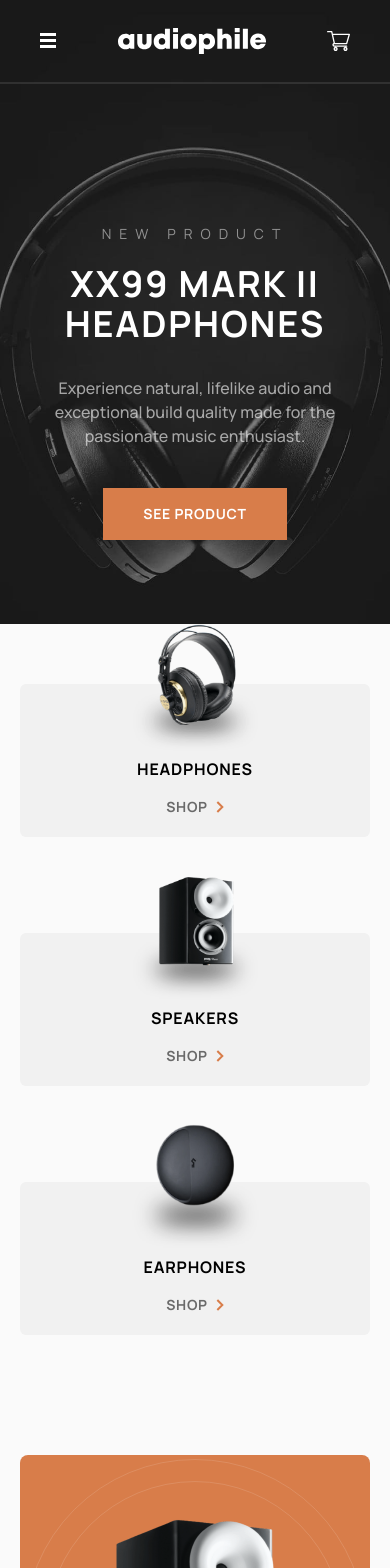
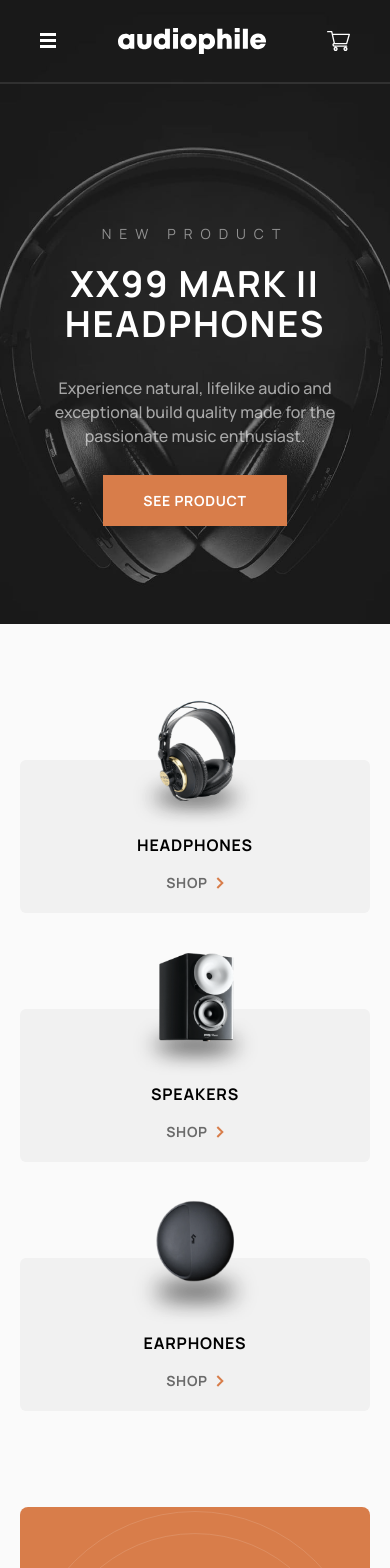
Before and after one commit to cancomertpay/audiophile, a Next.js app: page / in a window 390 px wide. Shown: the top 1568 px of the page. Built offline with nearby package versions, Linux system fonts and the light colour scheme.

Commit message:
Fix home pages navlist margin

```diff
--- a/app/page.js
+++ b/app/page.js
@@ -9,7 +9,7 @@ export default function Home() {
       {/* hero section */}
       <Hero />
       {/* navlist section */}
-      <div className="mb-10 md:my-16 lg:my-24 pb-20 md:pb-10 mx-5 md:mx-10 lg:mx-36">
+      <div className="my-24 md:my-16 lg:my-24 mx-5 md:mx-10 lg:mx-36">
         <NavList />
       </div>
       {/* product cards section */}
--- a/components/home/hero.js
+++ b/components/home/hero.js
@@ -10,13 +10,13 @@ function Hero() {
         <div className="tracking-[8px] text-sm text-white/50 text-center lg:text-start mb-5">
           NEW PRODUCT
         </div>
-        <ProductTitle>XX99 Mark II HeadphoneS</ProductTitle>
+        <ProductTitle>XX99 Mark II Headphones</ProductTitle>
         <p className="block mx-12 md:mx-16 lg:mx-0 font-medium text-white/60 text-base text-center lg:text-start mb-10">
           Experience natural, lifelike audio and exceptional build quality made
           for the passionate music enthusiast.
         </p>
         <div className="text-center lg:text-start">
-          <Button buttonStyle="primary">See Product</Button>
+          <Button buttonStyle="primary" type="link" href="xx99-mark-one-headphones">See Product</Button>
         </div>
       </div>
     </div>
```
